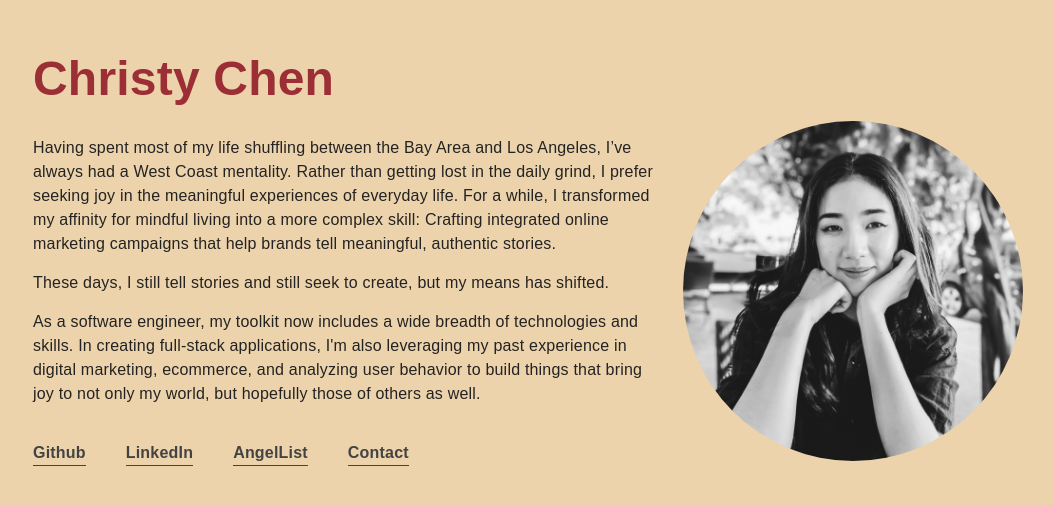
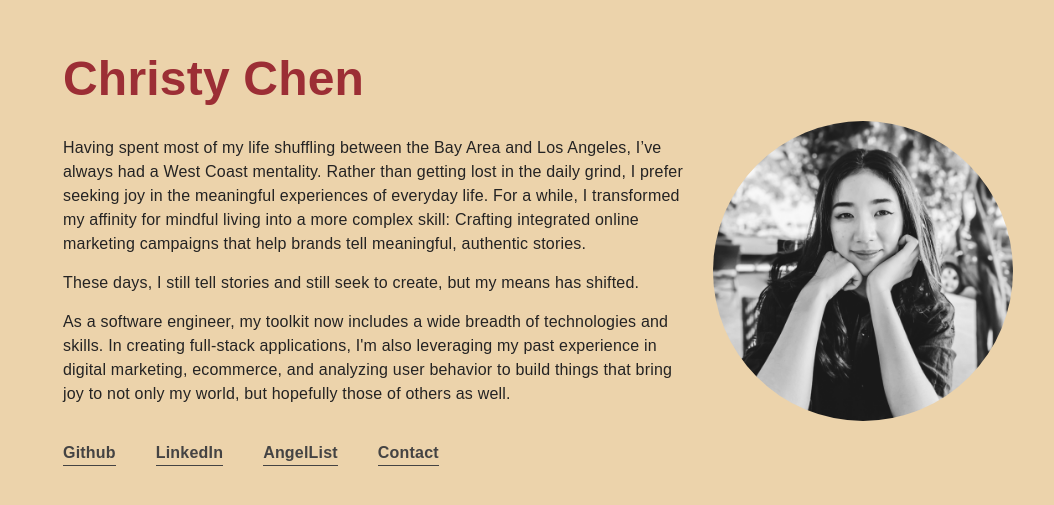
Before and after one commit to christywchen/christychen.com, a React (Create React App) app: page / in a window 1280 px wide. Shown: the part 1063-1568 px from the top of the page, without its empty margins (102-1156 px from the left). Built offline with nearby package versions, Linux system fonts and the light colour scheme; a web font is replaced by a local one.

Commit message:
fixed spacing for profile on med screen size.

```diff
--- a/src/components/Profile/Profile.css
+++ b/src/components/Profile/Profile.css
@@ -1,5 +1,5 @@
 #profile__container {
-    width: max(50vw, 1010px, 58%);
+    width: max(50vw, 950px, 58%);
     display: "flex";
     justify-content: "center";
     align-items: "center";
@@ -33,8 +33,8 @@
     background-image: url("../../assets/christy.jpg");
     background-size: cover;
     border-radius: 3px 3px 0 0;
-    height: max(18vw, 340px);
-    width: max(18vw, 340px);
+    height: max(18vw, 300px);
+    width: max(18vw, 300px);
     border-radius: 100%;
 }
 
```
